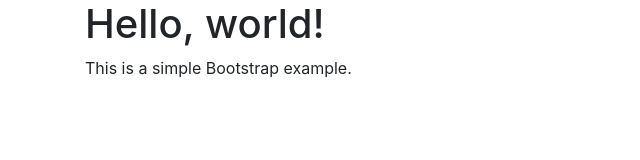
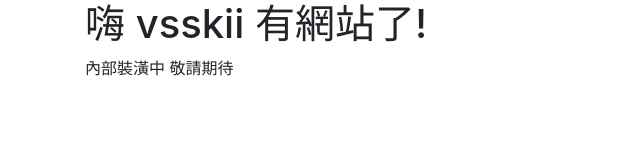
Before and after one commit to cwangofficial/VSSKII, a plain HTML site: page index.html in a window 1280 px wide. Shown: the whole page, without its empty margins (0-640 px from the left). Drawn offline with nearby package versions, Linux system fonts and the light colour scheme.

Commit message:
Update index.html

```diff
--- a/index.html
+++ b/index.html
@@ -9,8 +9,8 @@
 </head>
 <body>
     <div class="container">
-        <h1>Hello, world!</h1>
-        <p>This is a simple Bootstrap example.</p>
+        <h1>嗨 vsskii 有網站了!</h1>
+        <p>內部裝潢中 敬請期待</p>
     </div>
     <!-- Bootstrap JS, Popper.js, and jQuery -->
     <script src="https://code.jquery.com/jquery-3.5.1.slim.min.js"></script>
```
